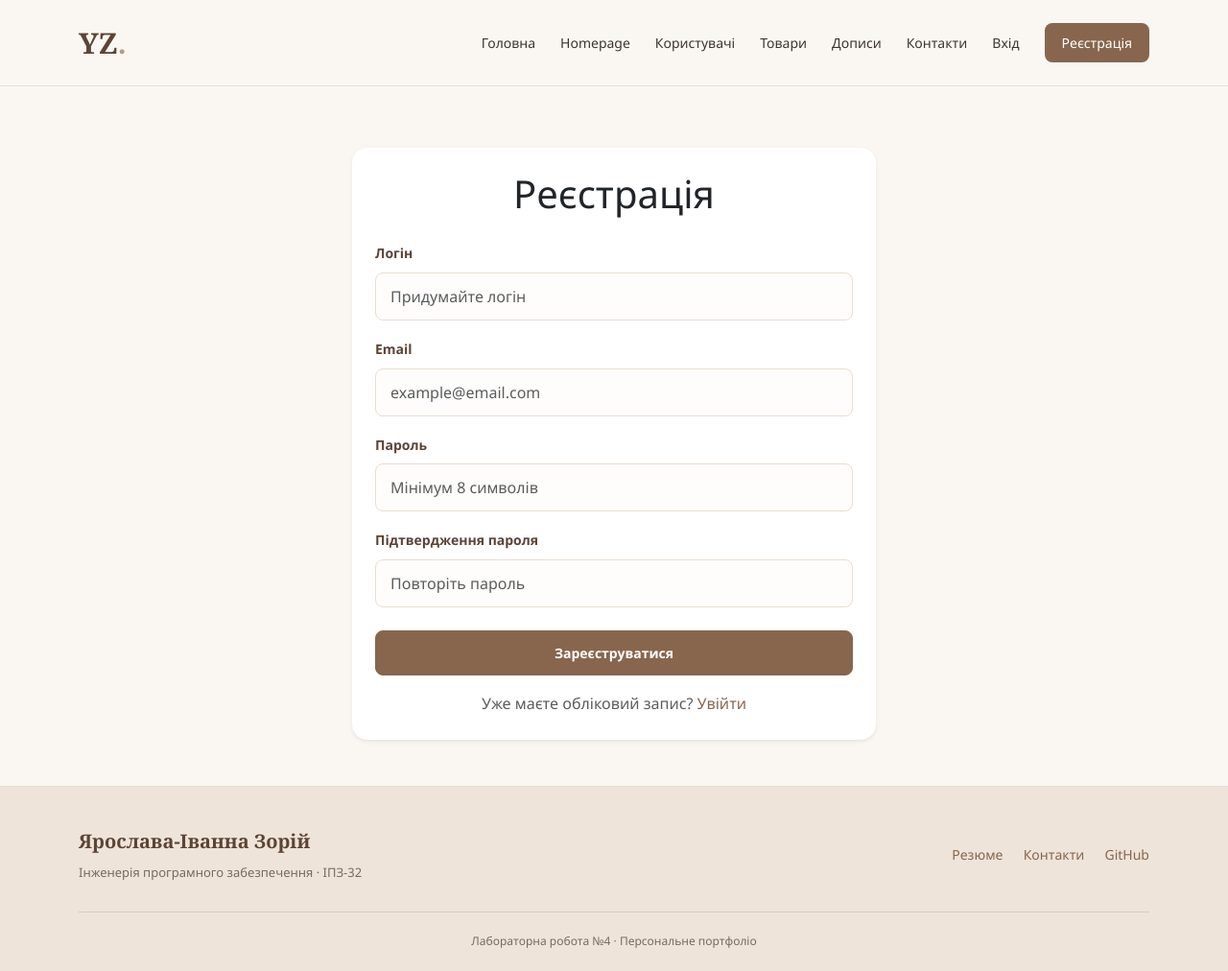
After one commit to Varoslava/flask-app-lab, a Flask app: page /users/register in a window 1280 px wide. The commit adds this page. Shown: the whole page at 96% size. Run offline with Flask 3, Linux system fonts and the light colour scheme.

Commit message:
Complete Lab 9: user authentication with Flask-Login

```diff
--- a/app/extensions.py
+++ b/app/extensions.py
@@ -1,7 +1,8 @@
 from flask_migrate import Migrate
 from flask_sqlalchemy import SQLAlchemy
+from flask_bcrypt import Bcrypt
+from flask_login import LoginManager
 from sqlalchemy import MetaData
-
 
 naming_convention = {
     "ix": "ix_%(column_0_label)s",
@@ -13,3 +14,5 @@ naming_convention = {
 
 db = SQLAlchemy(metadata=MetaData(naming_convention=naming_convention))
 migrate = Migrate()
+bcrypt = Bcrypt()
+login_manager = LoginManager()
--- a/app/static/css/styles.css
+++ b/app/static/css/styles.css
@@ -64,6 +64,12 @@ a:hover {
 .navbar .nav-link:hover,
 .navbar .nav-link.active-link {
     color: var(--brown);
+}
+
+.navbar .nav-contact[type="submit"] {
+    border: none;
+    font: inherit;
+    cursor: pointer;
 }
 
 .navbar .nav-contact {
--- a/app/templates/base.html
+++ b/app/templates/base.html
@@ -1,5 +1,5 @@
 <!DOCTYPE html>
-<html lang="uk" data-theme="{% if session.get('username') %}{{ request.cookies.get('theme', 'light') }}{% else %}light{% endif %}">
+<html lang="uk" data-theme="{% if current_user.is_authenticated %}{{ request.cookies.get('theme', 'light') }}{% else %}light{% endif %}">
 <head>
     <meta charset="UTF-8">
     <meta name="viewport" content="width=device-width, initial-scale=1.0">
@@ -18,6 +18,7 @@
         rel="stylesheet"
         href="{{ url_for('static', filename='css/styles.css') }}"
     >
+
     {% block extra_css %}{% endblock %}
 </head>
 <body>
--- a/app/templates/includes/navbar.html
+++ b/app/templates/includes/navbar.html
@@ -57,22 +57,36 @@
                         </a>
                     </li>
 
-                    <li class="nav-item">
-                        <a class="nav-link" href="{{ url_for('users.profile') }}">
-                            Мій профіль
-                        </a>
-                    </li>
+                    {% if current_user.is_authenticated %}
+                        <li class="nav-item">
+                            <a class="nav-link" href="{{ url_for('users.profile') }}">
+                                Мій профіль
+                            </a>
+                        </li>
 
-                    {% if session.get('username') %}
                         <li class="nav-item">
-                            <a class="nav-link nav-contact" href="{{ url_for('users.logout') }}">
-                                Вийти
+                            <a class="nav-link" href="{{ url_for('users.all_users') }}">
+                                Усі користувачі
                             </a>
+                        </li>
+
+                        <li class="nav-item">
+                            <form method="POST" action="{{ url_for('users.logout') }}">
+                                <button type="submit" class="nav-link nav-contact">
+                                    Вийти
+                                </button>
+                            </form>
                         </li>
                     {% else %}
                         <li class="nav-item">
-                            <a class="nav-link nav-contact" href="{{ url_for('users.login') }}">
+                            <a class="nav-link" href="{{ url_for('users.login') }}">
                                 Вхід
+                            </a>
+                        </li>
+
+                        <li class="nav-item">
+                            <a class="nav-link nav-contact" href="{{ url_for('users.register') }}">
+                                Реєстрація
                             </a>
                         </li>
                     {% endif %}
--- /dev/null
+++ b/app/users/forms.py
@@ -0,0 +1,83 @@
+from flask_wtf import FlaskForm
+from wtforms import StringField, PasswordField, SubmitField
+from wtforms.validators import (
+    DataRequired,
+    Email,
+    Length,
+    EqualTo,
+    ValidationError
+)
+
+from app.users.models import User
+
+
+class RegistrationForm(FlaskForm):
+    username = StringField(
+        "Логін",
+        validators=[
+            DataRequired(message="Введіть логін."),
+            Length(min=3, max=80, message="Логін повинен містити від 3 до 80 символів.")
+        ]
+    )
+
+    email = StringField(
+        "Email",
+        validators=[
+            DataRequired(message="Введіть email."),
+            Email(message="Введіть коректну email-адресу."),
+            Length(max=120)
+        ]
+    )
+
+    password = PasswordField(
+        "Пароль",
+        validators=[
+            DataRequired(message="Введіть пароль."),
+            Length(min=8, message="Пароль повинен містити щонайменше 8 символів.")
+        ]
+    )
+
+    confirm_password = PasswordField(
+        "Підтвердження пароля",
+        validators=[
+            DataRequired(message="Підтвердіть пароль."),
+            EqualTo("password", message="Паролі не збігаються.")
+        ]
+    )
+
+    submit = SubmitField("Зареєструватися")
+
+    def validate_username(self, field):
+        user = User.query.filter_by(username=field.data.strip()).first()
+
+        if user:
+            raise ValidationError("Цей логін уже використовується.")
+
+
+    def validate_email(self, field):
+        email = field.data.strip().lower()
+
+        if "@" in email:
+            domain = email.rsplit("@", 1)[1]
+
+            if "." not in domain or len(domain.rsplit(".", 1)[-1]) < 2:
+                raise ValidationError("Введіть коректну електронну адресу.")
+
+        user = User.query.filter_by(email=email).first()
+
+        if user:
+            raise ValidationError("Користувач із таким email уже зареєстрований.")
+
+
+class LoginForm(FlaskForm):
+    username = StringField(
+        "Логін або email",
+        validators=[DataRequired(message="Введіть логін або email.")]
+    )
+
+    password = PasswordField(
+        "Пароль",
+        validators=[DataRequired(message="Введіть пароль.")]
+    )
+
+    submit = SubmitField("Увійти")
--- /dev/null
+++ b/app/users/templates/users/register.html
@@ -0,0 +1,64 @@
+{% extends "base.html" %}
+
+{% block title %}Реєстрація{% endblock %}
+
+{% block content %}
+<section class="container py-5">
+    <div class="row justify-content-center">
+        <div class="col-md-7 col-lg-6">
+            <div class="card shadow-sm border-0 rounded-4 p-4">
+                <h1 class="text-center mb-4">Реєстрація</h1>
+
+                <form method="POST" action="{{ url_for('users.register') }}">
+                    {{ form.hidden_tag() }}
+
+                    <div class="mb-3">
+                        {{ form.username.label(class="form-label") }}
+                        {{ form.username(class="form-control", placeholder="Придумайте логін") }}
+
+                        {% for error in form.username.errors %}
+                            <div class="text-danger small mt-1">{{ error }}</div>
+                        {% endfor %}
+                    </div>
+
+                    <div class="mb-3">
+                        {{ form.email.label(class="form-label") }}
+                        {{ form.email(class="form-control", placeholder="example@email.com") }}
+
+                        {% for error in form.email.errors %}
+                            <div class="text-danger small mt-1">{{ error }}</div>
+                        {% endfor %}
+                    </div>
+
+                    <div class="mb-3">
+                        {{ form.password.label(class="form-label") }}
+                        {{ form.password(class="form-control", placeholder="Мінімум 8 символів") }}
+
+                        {% for error in form.password.errors %}
+                            <div class="text-danger small mt-1">{{ error }}</div>
+                        {% endfor %}
+                    </div>
+
+                    <div class="mb-4">
+                        {{ form.confirm_password.label(class="form-label") }}
+                        {{ form.confirm_password(class="form-control", placeholder="Повторіть пароль") }}
+
+                        {% for error in form.confirm_password.errors %}
+                            <div class="text-danger small mt-1">{{ error }}</div>
+                        {% endfor %}
+                    </div>
+
+                    <button type="submit" class="btn btn-brown w-100">
+                        Зареєструватися
+                    </button>
+                </form>
+
+                <p class="text-muted text-center mt-3 mb-0">
+                    Уже маєте обліковий запис?
+                    <a href="{{ url_for('users.login') }}">Увійти</a>
+                </p>
+            </div>
+        </div>
+    </div>
+</section>
+{% endblock %}
--- a/app/users/views.py
+++ b/app/users/views.py
@@ -1,5 +1,16 @@
-from flask import render_template, request, redirect, url_for, session, flash, make_response
+from flask import render_template, request, redirect, url_for, flash, make_response
+from flask_login import (
+    login_user,
+    logout_user,
+    login_required,
+    current_user
+)
+from sqlalchemy import or_
+
+from app.extensions import db
 from app.users import users_bp
+from app.users.models import User
+from app.users.forms import RegistrationForm, LoginForm
 
 
 @users_bp.route("/hi/<name>")
@@ -25,60 +36,126 @@ def admin():
     )
 
 
+@users_bp.route("/register", methods=["GET", "POST"])
+def register():
+    if current_user.is_authenticated:
+        return redirect(url_for("users.profile"))
+
+    form = RegistrationForm()
+
+    if form.validate_on_submit():
+        user = User(
+            username=form.username.data.strip(),
+            email=form.email.data.strip().lower()
+        )
+
+        user.set_password(form.password.data)
+
+        db.session.add(user)
+        db.session.commit()
+
+        login_user(user)
+
+        flash("Реєстрація успішна! Ви автоматично увійшли в систему.", "success")
+        return redirect(url_for("users.profile"))
+
+    return render_template(
+        "users/register.html",
+        title="Реєстрація",
+        form=form
+    )
+
+
 @users_bp.route("/login", methods=["GET", "POST"])
 def login():
-    if request.method == "POST":
-        username = request.form.get("username", "").strip()
-        password = request.form.get("password", "")
+    if current_user.is_authenticated:
+        return redirect(url_for("users.profile"))
 
-        if username == "admin" and password == "12345":
-            session["username"] = username
+    form = LoginForm()
+
+    if form.validate_on_submit():
+        identifier = form.username.data.strip()
+
+        user = User.query.filter(
+            or_(
+                User.username == identifier,
+                User.email == identifier.lower()
+            )
+        ).first()
+
+        if user and user.check_password(form.password.data):
+            login_user(user)
             flash("Ви успішно увійшли в систему!", "success")
+
+            next_page = request.args.get("next")
+
+            if next_page and next_page.startswith("/") and not next_page.startswith("//"):
+                return redirect(next_page)
+
             return redirect(url_for("users.profile"))
 
-        flash("Неправильний логін або пароль.", "error")
+        flash("Неправильний логін або пароль.", "danger")
 
-    return render_template("login.html", title="Вхід")
+    return render_template(
+        "login.html",
+        title="Вхід",
+        form=form
+    )
 
 
 @users_bp.route("/profile")
+@users_bp.route("/account")
+@login_required
 def profile():
-    if "username" not in session:
-        flash("Спочатку увійдіть у систему.", "error")
-        return redirect(url_for("users.login"))
+    theme = request.cookies.get("theme", "light")
 
-    theme = request.cookies.get("theme", "light")
-    visit_count = request.cookies.get("visit_count", "0")
+    visit_cookie = f"visit_count_{current_user.id}"
+    visit_count = request.cookies.get(visit_cookie, "0")
 
     try:
         visit_count = int(visit_count) + 1
-    except ValueError:
+    except (ValueError, TypeError):
         visit_count = 1
 
     response = make_response(
         render_template(
             "profile.html",
             title="Мій профіль",
-            username=session["username"],
+            username=current_user.username,
+            email=current_user.email,
             theme=theme,
             visit_count=visit_count,
             cookies=request.cookies.items()
         )
     )
 
-    response.set_cookie("visit_count", str(visit_count), max_age=30 * 24 * 60 * 60)
+    response.set_cookie(
+        visit_cookie,
+        str(visit_count),
+        max_age=30 * 24 * 60 * 60
+    )
 
     return response
 
 
+@users_bp.route("/all-users")
+@login_required
+def all_users():
+    users = User.query.order_by(User.id.asc()).all()
+
+    return render_template(
+        "users/all_users.html",
+        title="Усі користувачі",
+        users=users,
+        users_count=len(users)
+    )
+
+
 @users_bp.route("/set-theme/<theme>")
+@login_required
 def set_theme(theme):
-    if "username" not in session:
-        flash("Спочатку увійдіть у систему.", "error")
-        return redirect(url_for("users.login"))
-
     if theme not in ("light", "dark"):
-        flash("Невідома тема оформлення.", "error")
+        flash("Невідома тема оформлення.", "danger")
         return redirect(url_for("users.profile"))
 
     response = make_response(redirect(url_for("users.profile")))
@@ -87,27 +164,24 @@ def set_theme(theme):
     return response
 
 
-
 @users_bp.route("/add-cookie", methods=["POST"])
+@login_required
 def add_cookie():
-    if "username" not in session:
-        flash("Спочатку увійдіть у систему.", "error")
-        return redirect(url_for("users.login"))
-
     key = request.form.get("key", "").strip()
     value = request.form.get("value", "")
     max_age = request.form.get("max_age", "3600").strip()
 
     if not key or key.lower() == "session":
-        flash("Введіть коректний ключ cookie.", "error")
+        flash("Введіть коректний ключ cookie.", "danger")
         return redirect(url_for("users.profile"))
 
     try:
         max_age = int(max_age)
+
         if max_age <= 0:
             raise ValueError
     except ValueError:
-        flash("Термін дії має бути додатним числом секунд.", "error")
+        flash("Термін дії має бути додатним числом секунд.", "danger")
         return redirect(url_for("users.profile"))
 
     response = make_response(redirect(url_for("users.profile")))
@@ -118,11 +192,8 @@ def add_cookie():
 
 
 @users_bp.route("/delete-cookie", methods=["POST"])
+@login_required
 def delete_cookie():
-    if "username" not in session:
-        flash("Спочатку увійдіть у систему.", "error")
-        return redirect(url_for("users.login"))
-
     key = request.form.get("key", "").strip()
 
     response = make_response(redirect(url_for("users.profile")))
@@ -130,21 +201,25 @@ def delete_cookie():
     if key == "__all__":
         for cookie_key in request.cookies:
             response.delete_cookie(cookie_key)
+
         flash("Усі cookies видалено.", "success")
+
     elif key:
         if key in request.cookies:
             response.delete_cookie(key)
             flash(f"Cookie «{key}» успішно видалено.", "success")
         else:
-            flash(f"Cookie «{key}» не знайдено.", "error")
+            flash(f"Cookie «{key}» не знайдено.", "danger")
     else:
-        flash("Вкажіть ключ cookie для видалення.", "error")
+        flash("Вкажіть ключ cookie для видалення.", "danger")
 
     return response
 
 
-@users_bp.route("/logout")
+@users_bp.route("/logout", methods=["POST"])
+@login_required
 def logout():
-    session.pop("username", None)
+    logout_user()
     flash("Ви вийшли із системи.", "success")
+
     return redirect(url_for("users.login"))
--- a/requirements.txt
+++ b/requirements.txt
@@ -5,3 +5,6 @@ TinyDB>=4.8,<5
 Flask-SQLAlchemy>=3.1,<4
 Flask-Migrate>=4.1,<5
 python-dotenv>=1.0,<2
+Flask-Bcrypt>=1.0,<2
+Flask-Login>=0.6,<1
+email-validator>=2,<3
```
Also changed, not shown: app/__init__.py (+16 -3 lines), app/templates/login.html (+16 -17 lines), app/templates/profile.html (+22 -7 lines), app/users/__init__.py (+10 -0 lines), app/users/models.py (+9 -2 lines), app/users/templates/users/all_users.html (added, +47 -0 lines), tests/test_auth.py (added, +141 -0 lines), tests/test_posts.py (+39 -11 lines).
